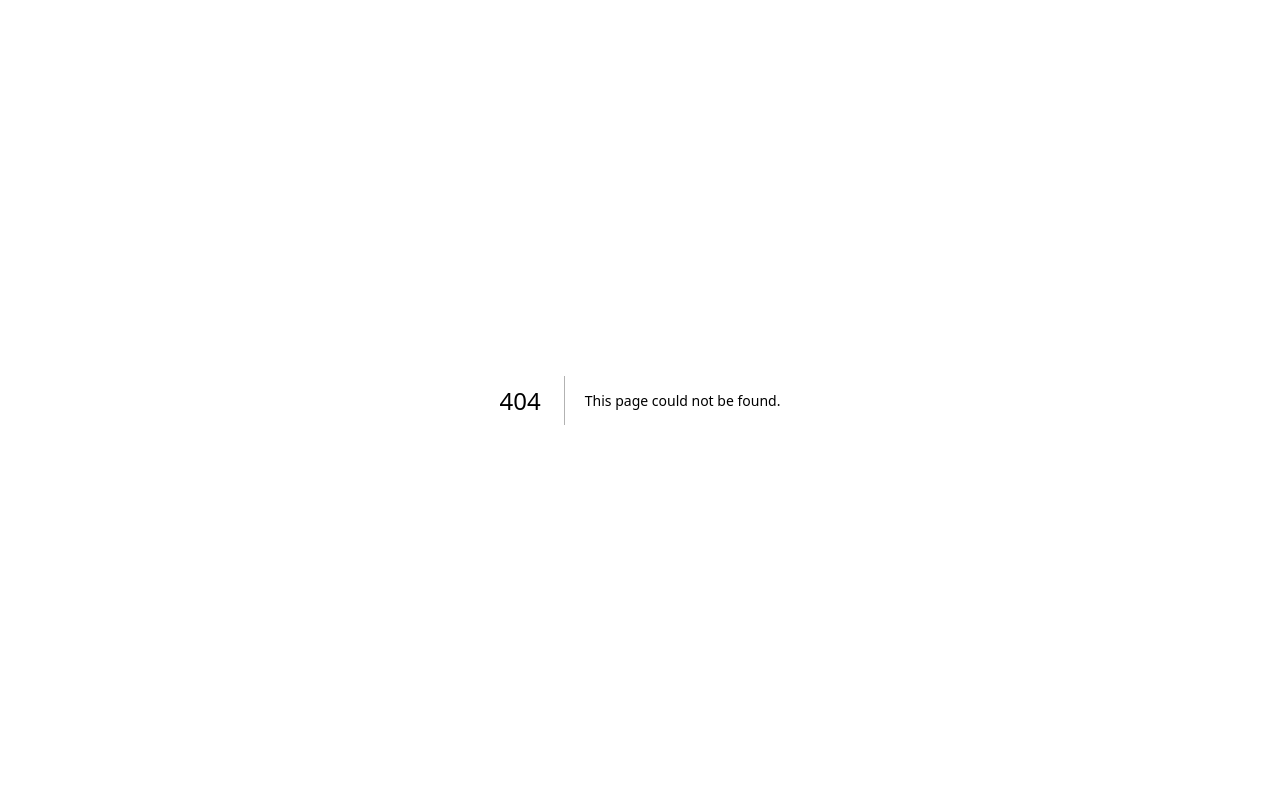
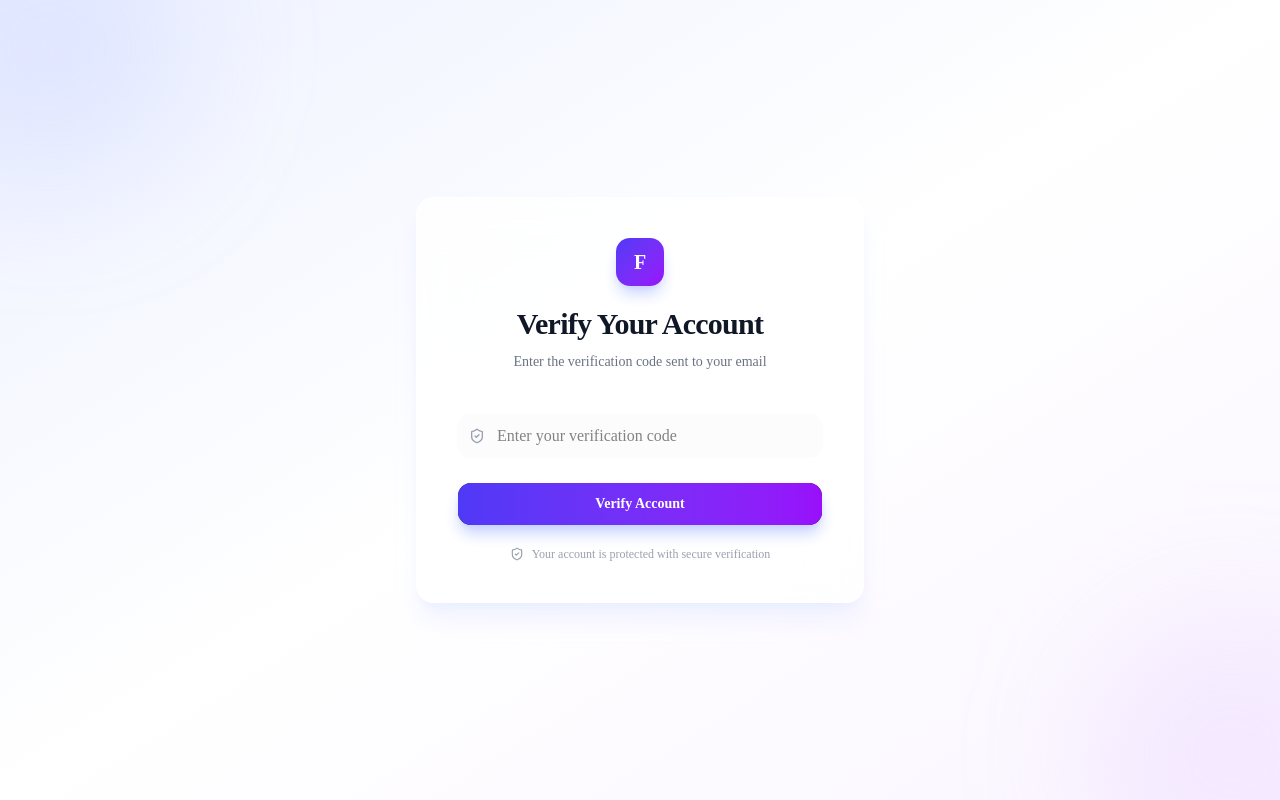
Before and after one commit to nandinibhagat01/feedvox, a Next.js app: page /verify/1 in a window 1280 px wide. Before the commit this address had no page. Built offline with nearby package versions, Linux system fonts and the light colour scheme.

Commit message:
feat: create account verification page

```diff
--- /dev/null
+++ b/src/app/(auth)/verify/[username]/page.tsx
@@ -0,0 +1,99 @@
+"use client";
+import { toast } from "@/components/ui/toast";
+import { verifySchema } from "@/src/schemas/verifySchema";
+import { zodResolver } from "@hookform/resolvers/zod";
+import { useParams, useRouter } from "next/navigation";
+import { useForm } from "react-hook-form";
+import * as z from "zod";
+import axios, { AxiosError } from "axios";
+import { ApiResponse } from "@/src/types/ApiResponse";
+import { Field } from "@/components/ui/field";
+import { Input } from "@base-ui/react/input";
+import { Button } from "@/components/ui/button";
+import { ShieldCheck } from "lucide-react";
+
+const VerifyAccount = () => {
+  const router = useRouter();
+  const params = useParams<{ username: string }>();
+  const form = useForm<z.infer<typeof verifySchema>>({
+    resolver: zodResolver(verifySchema),
+  });
+
+  const onSubmit = async (data: z.infer<typeof verifySchema>) => {
+    try {
+      const response = await axios.post(`/api/verify-code`, {
+        username: params.username,
+        code: data.code,
+      });
+
+      toast.add({
+        title: "Success",
+        description: response.data.message,
+      });
+      router.replace("/sign-in");
+    } catch (error) {
+      console.error("Error in verification of user", error);
+      const axiosError = error as AxiosError<ApiResponse>;
+      const errorMessage =
+        axiosError.response?.data.message ?? "Something went wrong";
+      toast.add({
+        title: "Verification failed",
+        description: errorMessage,
+        type: "error",
+      });
+    }
+  };
+
+  return (
+    <div className="relative flex min-h-screen items-center justify-center overflow-hidden bg-linear-to-br from-indigo-50 via-white to-purple-50 px-4">
+      <div className="absolute -left-24 -top-24 h-72 w-72 rounded-full bg-indigo-300/20 blur-3xl" />
+
+      <div className="absolute -bottom-24 -right-24 h-72 w-72 rounded-full bg-purple-300/20 blur-3xl" />
+
+      <div className="relative z-10 w-full max-w-md rounded-2xl border border-white/60 bg-white/80 p-8 shadow-xl shadow-indigo-100/50 backdrop-blur-xl sm:p-10">
+        <div className="text-center">
+          <div className="mx-auto mb-5 flex h-12 w-12 items-center justify-center rounded-xl bg-linear-to-br from-indigo-600 to-purple-600 text-xl font-bold text-white shadow-lg shadow-indigo-200">
+            F
+          </div>
+
+          <h1 className="text-3xl font-bold tracking-tight text-gray-900">
+            Verify Your Account
+          </h1>
+
+          <p className="mt-2 text-sm leading-6 text-gray-500">
+            Enter the verification code sent to your email
+          </p>
+        </div>
+
+        <form onSubmit={form.handleSubmit(onSubmit)} className="mt-8 space-y-6">
+          <Field>
+            <div className="relative mt-2">
+              <ShieldCheck className="absolute left-3 top-1/2 h-4 w-4 -translate-y-1/2 text-gray-400" />
+
+              <Input
+                id="code"
+                type="text"
+                placeholder="Enter your verification code"
+                className="h-11 w-full rounded-xl border-gray-200 bg-gray-50/50 pl-10 pr-4 transition focus:border-indigo-500 focus:bg-white focus:ring-2 focus:ring-indigo-100"
+                {...form.register("code")}
+              />
+            </div>
+          </Field>
+
+          <Button
+            type="submit"
+            className="h-11 w-full rounded-xl bg-linear-to-r from-indigo-600 to-purple-600 font-semibold text-white shadow-lg shadow-indigo-200 transition-all hover:-translate-y-0.5 hover:from-indigo-700 hover:to-purple-700 hover:shadow-xl"
+          >
+            Verify Account
+          </Button>
+        </form>
+        <div className="mt-5 flex items-center justify-center gap-2 text-xs text-gray-400">
+          <ShieldCheck className="h-3.5 w-3.5" />
+          Your account is protected with secure verification
+        </div>
+      </div>
+    </div>
+  );
+};
+
+export default VerifyAccount;
```
